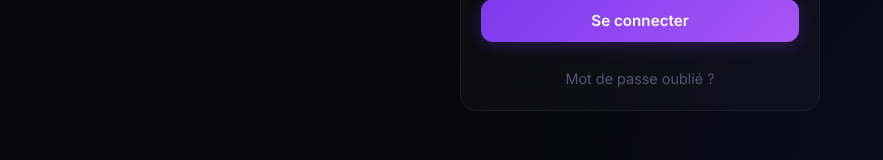
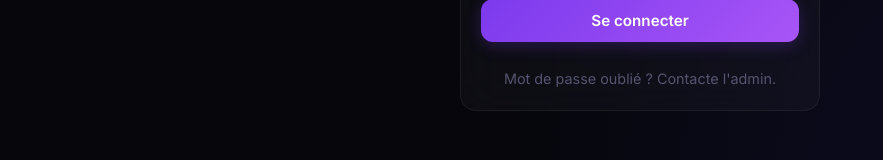
Before and after one commit to roslane07/scd-system, a React (Vite) app in the folder frontend/: page /login in a window 1280 px wide. Shown: the part 627-787 px from the top of the page, without its empty margins (0-883 px from the left). Built offline with nearby package versions, Linux system fonts and the light colour scheme; no server answers.

Commit message:
feat(ui): disable forgotten password link

```diff
--- a/frontend/src/pages/LoginPage.jsx
+++ b/frontend/src/pages/LoginPage.jsx
@@ -90,7 +90,7 @@ export default function LoginPage() {
           </button>
 
           <div style={{ textAlign: 'center', marginTop: '24px' }}>
-            <Link to="/forgot" style={{ color: 'var(--text-muted)', fontSize: '0.9rem', textDecoration: 'none' }}>Mot de passe oublié ?</Link>
+            <span style={{ color: 'var(--text-muted)', fontSize: '0.9rem' }}>Mot de passe oublié ? Contacte l'admin.</span>
           </div>
         </form>
       </div>
```
